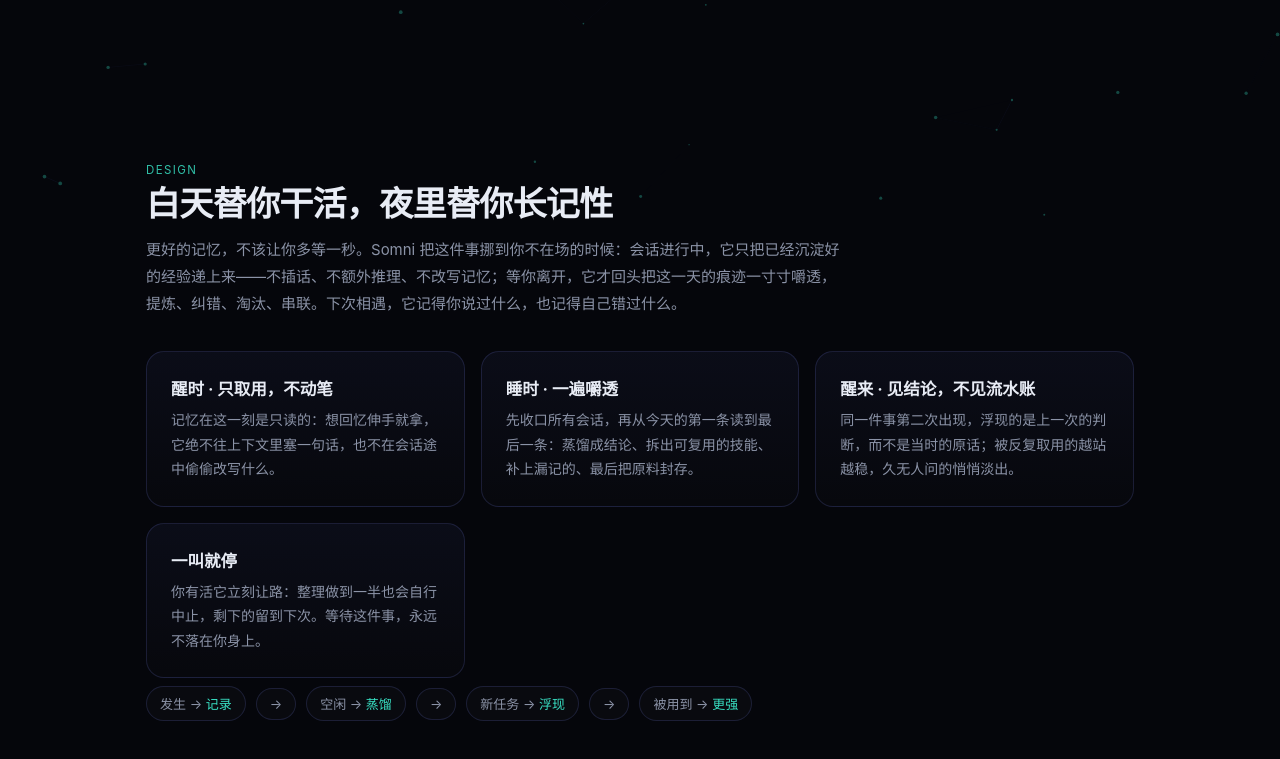
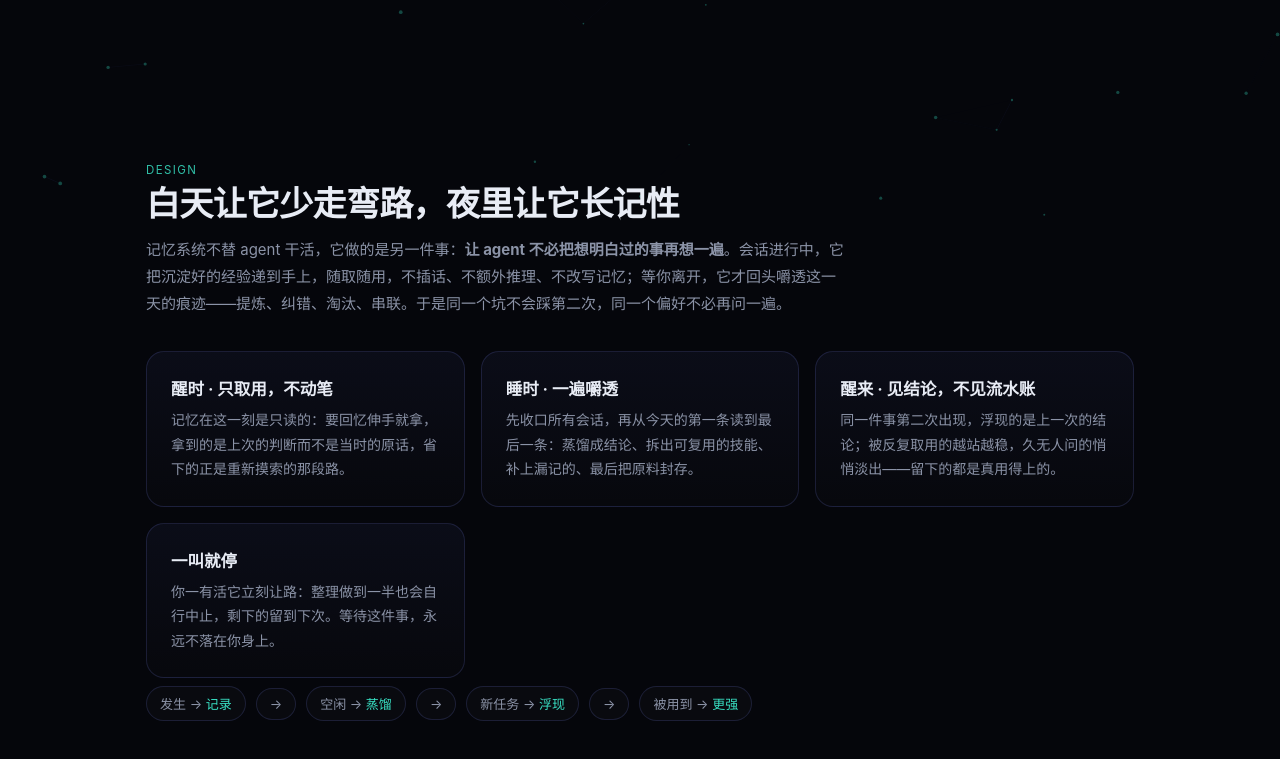
Before and after one commit to liuqingman/dsh-somni, a website: page docs/index.html in a window 1280 px wide. Shown: the part 551-1310 px from the top of the page. Drawn offline with Linux system fonts and the light colour scheme.

Commit message:
docs(site): §how 标题改准——记忆不干活，它让 agent 少走弯路

```diff
--- a/docs/index.html
+++ b/docs/index.html
@@ -110,13 +110,13 @@ footer a{color:var(--dim)}
 
 <section id="how" class="reveal">
   <div class="tag">Design</div>
-  <h2>白天替你干活，夜里替你长记性</h2>
-  <p class="lead">更好的记忆，不该让你多等一秒。Somni 把这件事挪到你不在场的时候：会话进行中，它只把已经沉淀好的经验递上来——不插话、不额外推理、不改写记忆；等你离开，它才回头把这一天的痕迹一寸寸嚼透，提炼、纠错、淘汰、串联。下次相遇，它记得你说过什么，也记得自己错过什么。</p>
+  <h2>白天让它少走弯路，夜里让它长记性</h2>
+  <p class="lead">记忆系统不替 agent 干活，它做的是另一件事：<b>让 agent 不必把想明白过的事再想一遍</b>。会话进行中，它把沉淀好的经验递到手上，随取随用，不插话、不额外推理、不改写记忆；等你离开，它才回头嚼透这一天的痕迹——提炼、纠错、淘汰、串联。于是同一个坑不会踩第二次，同一个偏好不必再问一遍。</p>
   <div class="grid g2" style="margin-top:26px">
-    <div class="card"><h3>醒时 · 只取用，不动笔</h3><p>记忆在这一刻是只读的：想回忆伸手就拿，它绝不往上下文里塞一句话，也不在会话途中偷偷改写什么。</p></div>
+    <div class="card"><h3>醒时 · 只取用，不动笔</h3><p>记忆在这一刻是只读的：要回忆伸手就拿，拿到的是上次的判断而不是当时的原话，省下的正是重新摸索的那段路。</p></div>
     <div class="card"><h3>睡时 · 一遍嚼透</h3><p>先收口所有会话，再从今天的第一条读到最后一条：蒸馏成结论、拆出可复用的技能、补上漏记的、最后把原料封存。</p></div>
-    <div class="card"><h3>醒来 · 见结论，不见流水账</h3><p>同一件事第二次出现，浮现的是上一次的判断，而不是当时的原话；被反复取用的越站越稳，久无人问的悄悄淡出。</p></div>
-    <div class="card"><h3>一叫就停</h3><p>你有活它立刻让路：整理做到一半也会自行中止，剩下的留到下次。等待这件事，永远不落在你身上。</p></div>
+    <div class="card"><h3>醒来 · 见结论，不见流水账</h3><p>同一件事第二次出现，浮现的是上一次的结论；被反复取用的越站越稳，久无人问的悄悄淡出——留下的都是真用得上的。</p></div>
+    <div class="card"><h3>一叫就停</h3><p>你一有活它立刻让路：整理做到一半也会自行中止，剩下的留到下次。等待这件事，永远不落在你身上。</p></div>
   </div>
   <div class="flow">
     <span>发生 → <b>记录</b></span><span>→</span>
```
